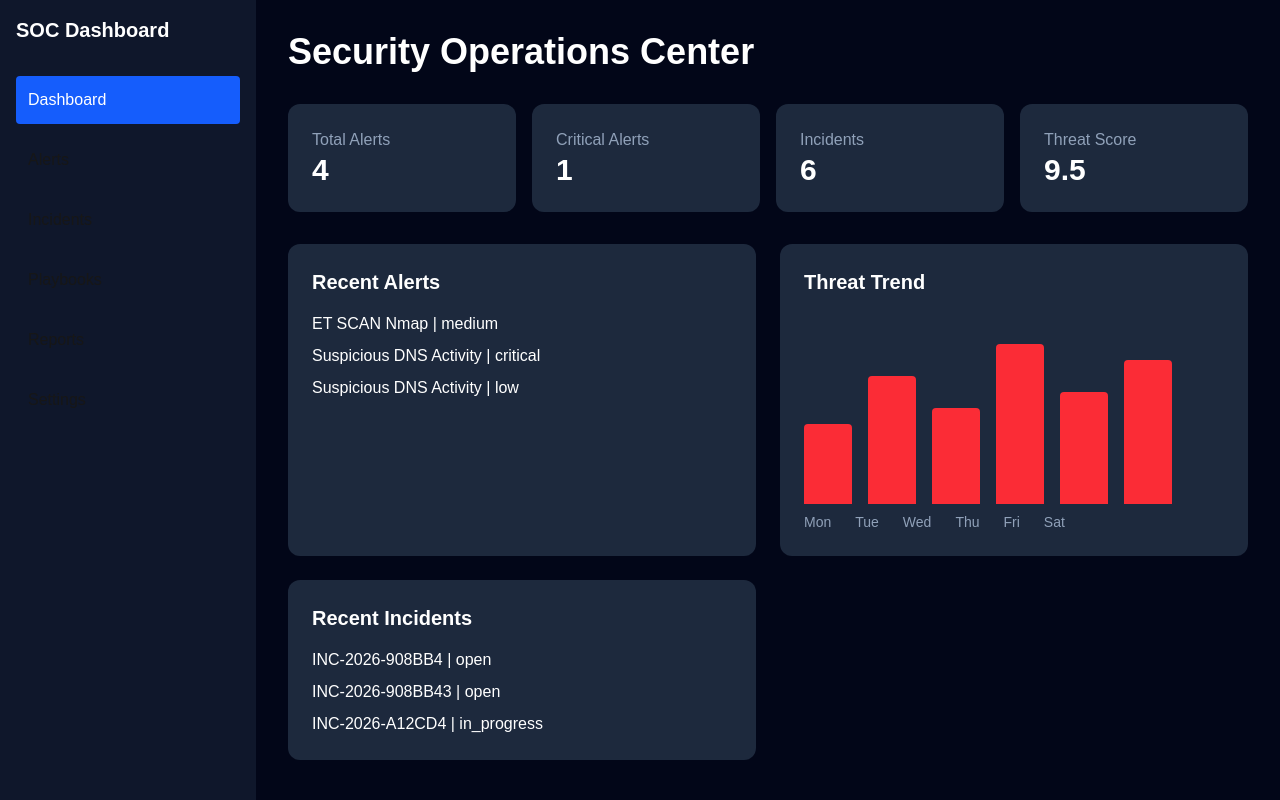
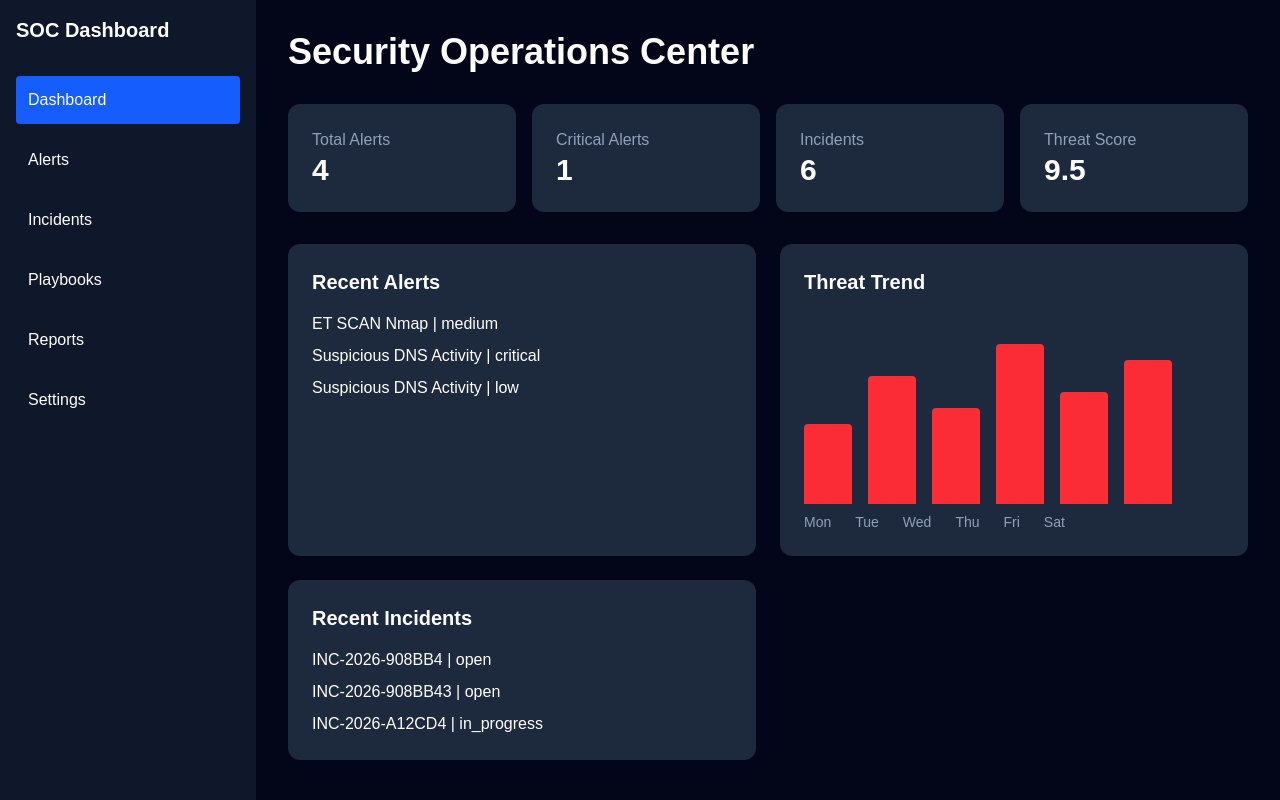
Before and after one commit to Alex-2302/SOC, a Next.js app: page / in a window 1280 px wide. Built offline with nearby package versions, Linux system fonts and the light colour scheme.

Commit message:
Changed font

```diff
--- a/src/components/Sidebar.tsx
+++ b/src/components/Sidebar.tsx
@@ -22,7 +22,7 @@ export default function Sidebar() {
   className={`block p-3 rounded ${
     pathname === "/"
       ? "bg-blue-600 text-white"
-      : "hover:bg-slate-700"
+      : "text-white hover:bg-slate-700"
   }`}
 >
   Dashboard
@@ -33,7 +33,7 @@ export default function Sidebar() {
   className={`block p-3 rounded ${
     pathname === "/alerts"
       ? "bg-blue-600 text-white"
-      : "hover:bg-slate-700"
+      : "text-white hover:bg-slate-700"
   }`}
 >
   Alerts
@@ -43,7 +43,7 @@ export default function Sidebar() {
   className={`block p-3 rounded ${
     pathname === "/incidents"
       ? "bg-blue-600 text-white"
-      : "hover:bg-slate-700"
+      : "text-white hover:bg-slate-700"
   }`}
 >
   Incidents
@@ -54,7 +54,7 @@ export default function Sidebar() {
   className={`block p-3 rounded ${
     pathname === "/playbooks"
       ? "bg-blue-600 text-white"
-      : "hover:bg-slate-700"
+      : "text-white hover:bg-slate-700"
   }`}
 >
   Playbooks
@@ -65,7 +65,7 @@ export default function Sidebar() {
   className={`block p-3 rounded ${
     pathname === "/reports"
       ? "bg-blue-600 text-white"
-      : "hover:bg-slate-700"
+      : "text-white hover:bg-slate-700"
   }`}
 >
   Reports
@@ -76,7 +76,7 @@ export default function Sidebar() {
   className={`block p-3 rounded ${
     pathname === "/settings"
       ? "bg-blue-600 text-white"
-      : "hover:bg-slate-700"
+      : "text-white hover:bg-slate-700"
   }`}
 >
   Settings
```
